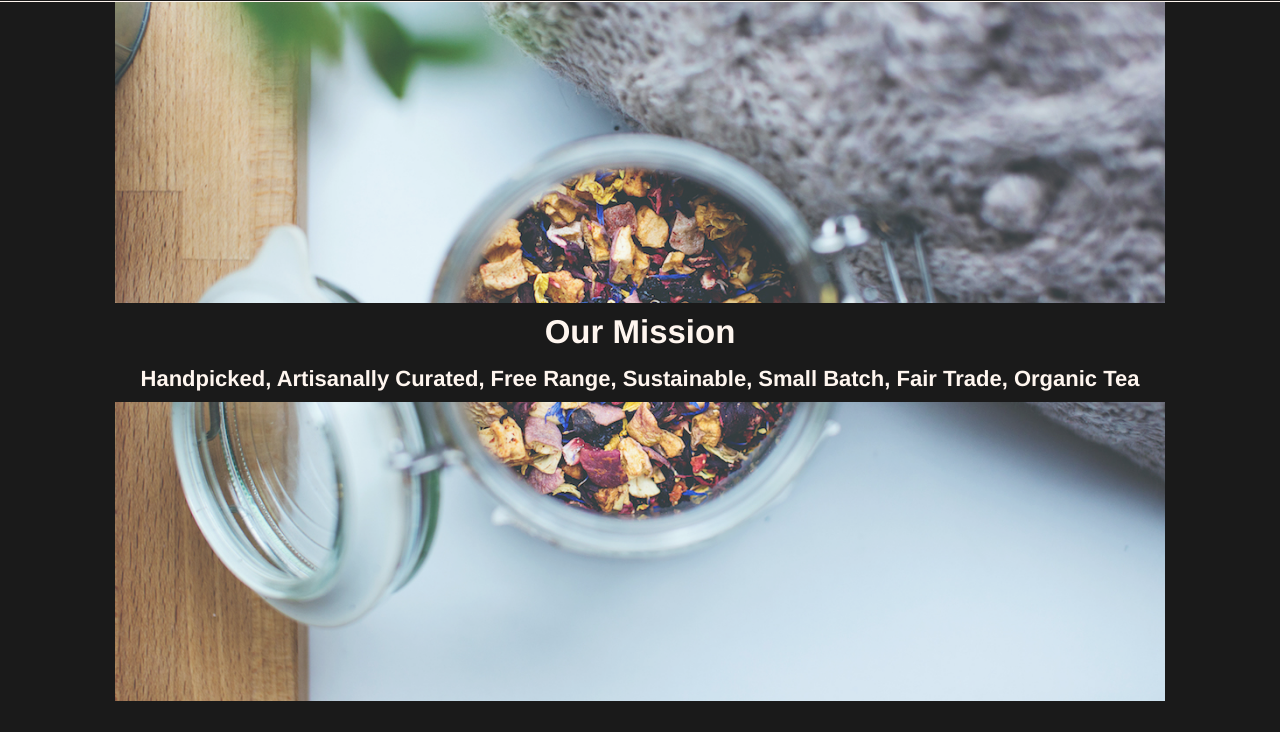
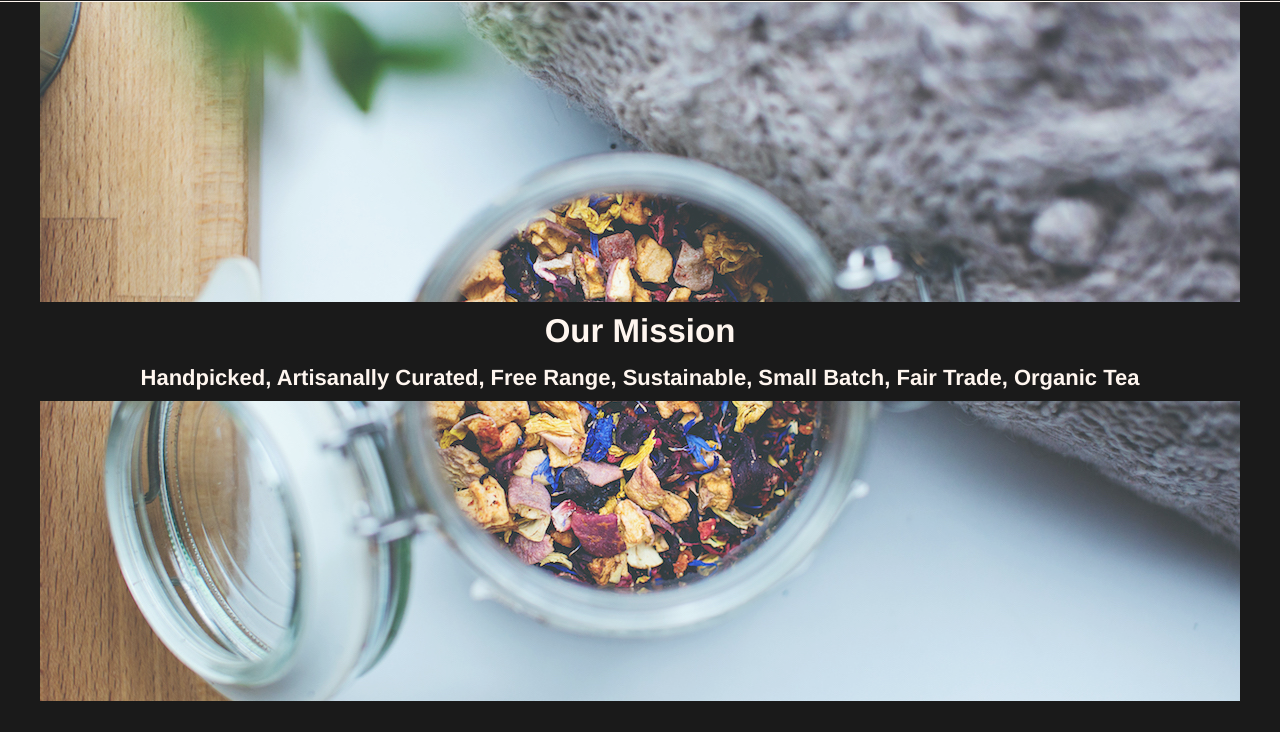
Before and after one commit to eakjothundal/tea-cozy, a plain HTML site: page index.html in a window 1280 px wide. Shown: the part 68-800 px from the top of the page. Drawn offline with Linux system fonts and the light colour scheme.

Commit message:
use flexbox on jumbotron

```diff
--- a/css/style.css
+++ b/css/style.css
@@ -72,29 +72,29 @@ nav a {
 
 
 /* JUMBOTRON */
+.jumbo_container {
+  width: 100%;
+}
+
 .jumbotron {
-  position: relative;
-  text-align: center;
-  width: 100%;
+  display: flex;
+  flex-wrap: wrap;
+  justify-content: center;
+  align-content: center;
+  width: 1200px;
   height: 700px;
   margin: 0 auto;
-}
-
-.jumbotron img {
-  height: 700px;
+  background-image: url(../images/herbJar.jpg);
+  text-align: center;
 }
 
 h2.banner {
-  position: absolute;
   width: 100%;
-  top: 302px;
   padding-top: 10px;
 }
 
 h4.banner {
-  position: absolute;
   width: 100%;
-  top: 350px;
   padding-top: 15px;
   padding-bottom: 10px;
 }
--- a/index.html
+++ b/index.html
@@ -27,10 +27,11 @@
     <div class="content">
 
       <!-- JUMBOTRON -->
-      <div class="jumbotron">
-        <h2 class="banner">Our Mission</h2>
-        <h4 class="banner">Handpicked, Artisanally Curated, Free Range, Sustainable, Small Batch, Fair Trade, Organic Tea</h4>
-        <img src="images/herbJar.jpg" alt="Jar with Tea Herbs"> <!-- background img -->
+      <div class="jumbo_container">
+        <div class="jumbotron">
+          <h2 class="banner">Our Mission</h2>
+          <h4 class="banner">Handpicked, Artisanally Curated, Free Range, Sustainable, Small Batch, Fair Trade, Organic Tea</h4>
+        </div>
       </div>
 
       <!-- FEATURED TEA -->
```
